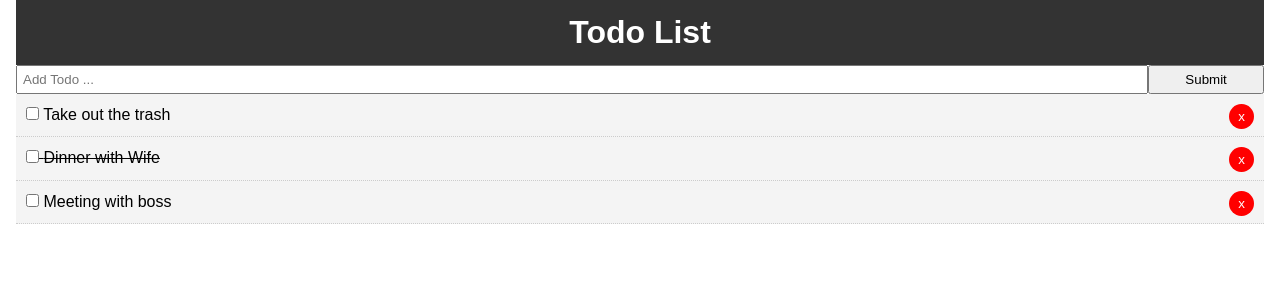
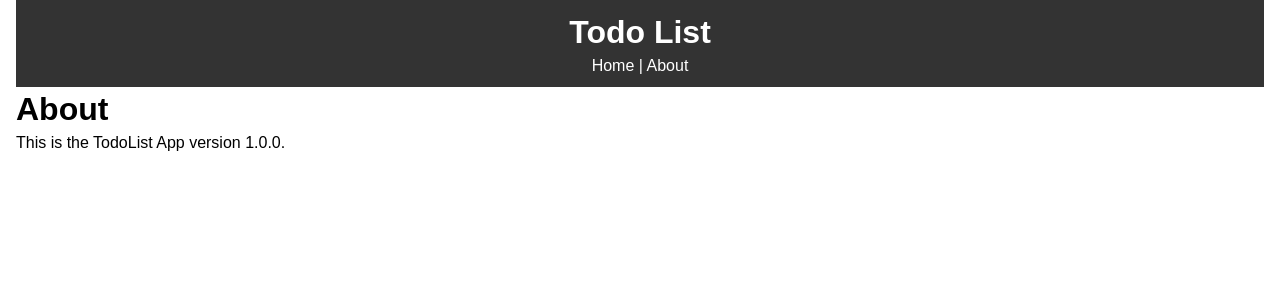
Before and after one commit to jaweed-khan/react-todo-app, a React (Create React App) app: page /about in a window 1280 px wide. Shown: the top 300 px of the page. Built offline with nearby package versions, Linux system fonts and the light colour scheme.

Commit message:
Todo completed with Router and static todos

```diff
--- a/package.json
+++ b/package.json
@@ -8,6 +8,7 @@
     "@testing-library/user-event": "^12.1.10",
     "react": "^17.0.1",
     "react-dom": "^17.0.1",
+    "react-router-dom": "^5.2.0",
     "react-scripts": "4.0.1",
     "uuid": "^8.3.1",
     "web-vitals": "^0.2.4"
--- a/src/App.js
+++ b/src/App.js
@@ -1,9 +1,11 @@
 import React, { Component} from 'react';
+import { BrowserRouter as Router, Route } from 'react-router-dom';
 import Header from './components/layout/Header';
 import Todos from './components/Todos';
 import AddTodo from './components/AddTodo';
 import {v4 as uuid} from "uuid";
 import './App.css';
+import About from './components/pages/About';
 
 class App extends Component {
   state = {
@@ -60,7 +62,12 @@
     this.setState({ todos: [...this.state.todos, newTodo] });
   }
 
-  render(){
+  /**
+   * Without Router
+   */
+  /*
+
+   render(){
     return (
       <div className="App">
         <div className="container">
@@ -72,6 +79,35 @@
     );
   }
 
+  */
+
+/**
+ * With Router
+ */
+  render(){
+    return (
+      <Router>
+        <div className="App">
+        <div className="container">
+        <Header />
+        <Route exact path="/" render={props => (
+          <React.Fragment>
+
+            <AddTodo addTodo={this.addTodo}/>
+            <Todos todos={this.state.todos} markComplete={this.markComplete} delTodo={this.delTodo}/>
+
+          </React.Fragment>
+        )}/>
+
+        <Route path="/about" component={About} />
+
+      </div>
+      </div>
+      </Router>
+
+    );
+  }
+
 }
 
 export default App;
--- a/src/components/layout/Header.js
+++ b/src/components/layout/Header.js
@@ -1,9 +1,11 @@
 import React from 'react';
+import { Link } from 'react-router-dom';
 
 function Header(){
     return (
         <header style={headerStyle}>
             <h1>Todo List</h1>
+            <Link style={linkStyle} to="/">Home</Link> | <Link style={linkStyle} to="/about">About</Link>
         </header>
     )
 }
@@ -15,4 +17,9 @@
     padding: '10px'
 }
 
+const linkStyle = {
+    color: '#fff',
+    textDecoration: 'none'
+}
+
 export default Header;
--- /dev/null
+++ b/src/components/pages/About.js
@@ -0,0 +1,16 @@
+import React from 'react'
+
+function About() {
+    return (
+        /**
+         * if you dont need any div element you can call the <React.Fragment> which acts like a ghost element
+         */
+        <React.Fragment>
+            <h1>About</h1>
+            <p>This is the TodoList App version 1.0.0.</p>
+        </React.Fragment>
+    )
+}
+
+
+export default About;
```
Also changed, not shown: 2 other files (tests, documents, lock files or other folders).
